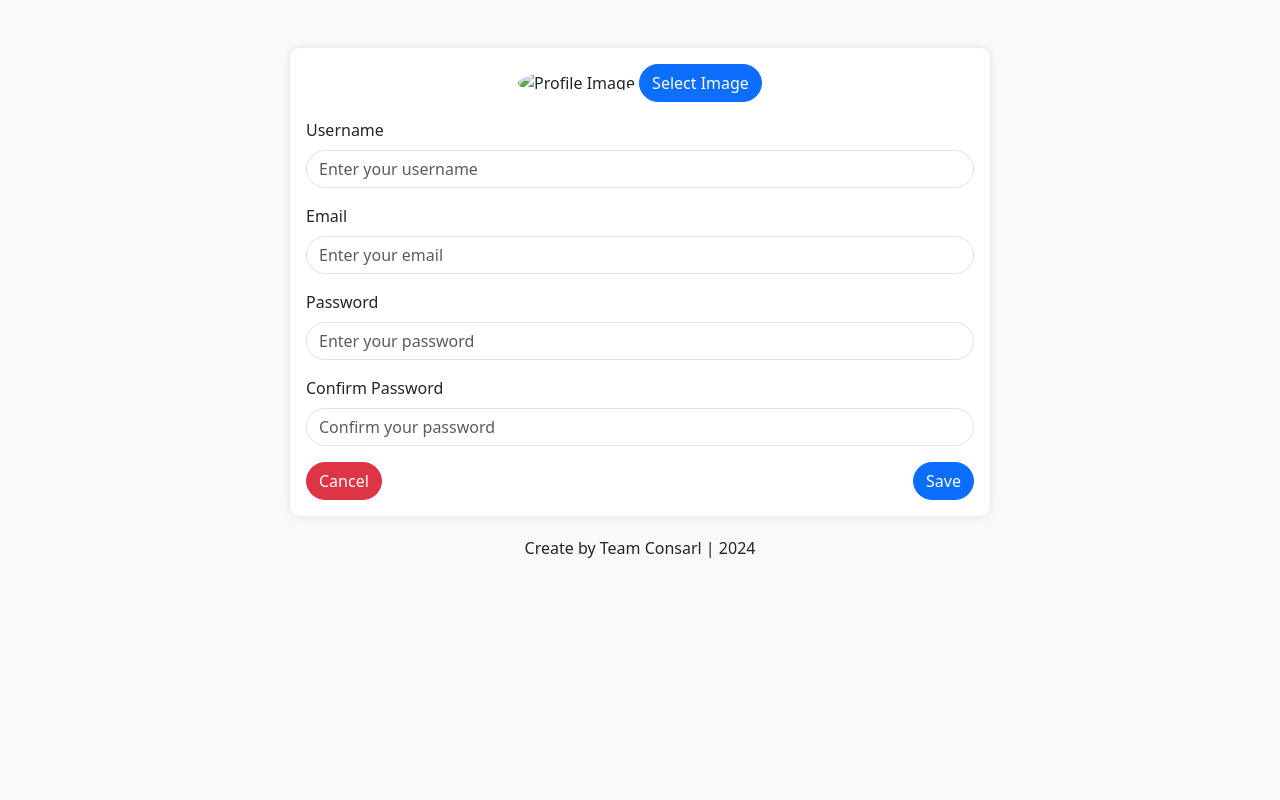
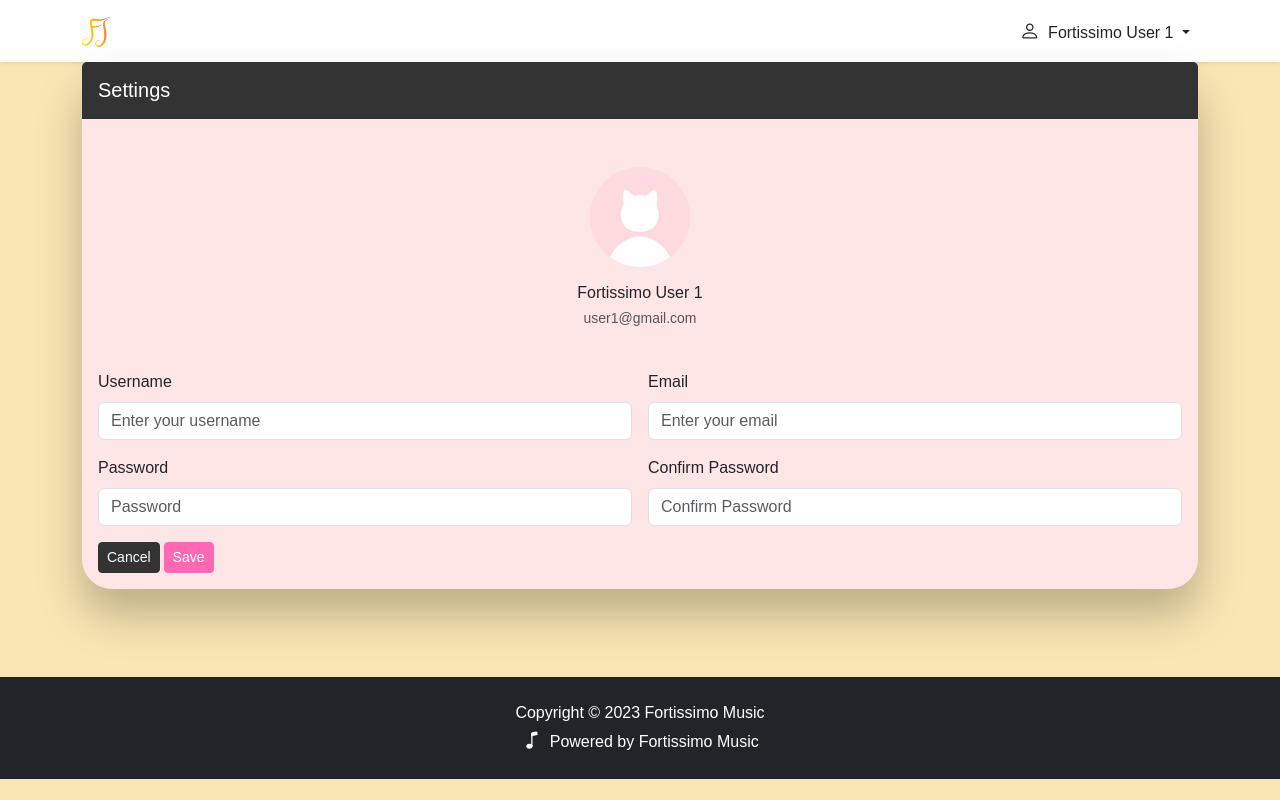
Before and after one commit to Asyfazz/form_profile, a Flask app: page /update in a window 1280 px wide. Run offline with Flask 3, Linux system fonts and the light colour scheme.

Commit message:
"Updated app.py, styles.css, form_pendaftaran.html, profile.html, and update_profile.html files with changes to layout, design, and functionality."

```diff
--- a/app.py
+++ b/app.py
@@ -6,9 +6,10 @@ app = Flask(__name__)
 def form():
     return render_template('form_pendaftaran.html')
 
-@app.route('/profile')
-def profile():
-    return render_template('profile.html')
+
+@app.route('/myprofile')
+def myprofile():
+    return render_template('my-profile.html')
 
 @app.route('/update')
 def update():
--- a/templates/update_profile.html
+++ b/templates/update_profile.html
@@ -1,124 +1,281 @@
 <!DOCTYPE html>
 <html lang="en">
 <head>
-    <meta charset="UTF-8">
-    <meta name="viewport" content="width=device-width, initial-scale=1.0">
-    <title>Settings</title>
-    <link href="https://cdn.jsdelivr.net/npm/bootstrap@5.3.0/dist/css/bootstrap.min.css" rel="stylesheet">
+  <meta charset="UTF-8" />
+  <meta name="viewport" content="width=device-width, initial-scale=1.0" />
+  <title>Fortissimo - Settings</title>
+  <link
+    href="https://cdn.jsdelivr.net/npm/bootstrap@5.3.3/dist/css/bootstrap.min.css"
+    rel="stylesheet"
+    integrity="sha384-QWTKZyjpPEjISv5WaRU9OFeRpok6YctnYmDr5pNlyT2bRjXh0JMhjY6hW+ALEwIH"
+    crossorigin="anonymous"
+  />
+  <link
+    rel="stylesheet"
+    href="https://cdn.jsdelivr.net/npm/bootstrap-icons@1.11.3/font/bootstrap-icons.min.css"
+  />
+  <link rel="stylesheet" href="static/css/style.css" />
   <style>
+    /* Add a colorful music theme */
     body {
-            background-color: #f8f9fa;
+      background-color: #fae6b4; /* warm beige background */
+      font-family: "Lora", sans-serif;
     }
-        .settings-container {
-            max-width: 700px;
-            margin: auto;
-            padding: 20px;
-            background: white;
-            border-radius: 10px;
-            box-shadow: 0 0 10px rgba(0, 0, 0, 0.1);
-        }
-        .profile-img {
-            width: 150px;
-            height: 150px;
-            border-radius: 50%;
-            object-fit: cover;
-            margin-bottom: 20px;
-        }
-        .form-control {
+    .card {
+      position: relative;
+      backdrop-filter: blur(20px);
+      background: rgba(255, 255, 255, 0.1);
+      box-shadow: 0 25px 45px rgba(0, 0, 0, 0.25);
+      border: 1px solid rgba(255, 255, 255, 0.1);
       border-radius: 30px;
     }
-        .btn {
-            border-radius: 30px;
+
+    .card:nth-child(1) {
+      background-color: #ffe6e6; /* pink */
     }
-        .logo {
-            width: 50px;
+
+    .card:nth-child(2) {
+      background-color: #c6f7d0; /* light green */
     }
-        .footer {
+
+    .card:nth-child(3) {
+      background-color: #87ceeb; /* sky blue */
+    }
+
+    .card-header {
+      background-color: #333; /* dark gray */
+      color: #fff;
+      padding: 1rem;
+      border-bottom: 1px solid #333;
+    }
+
+    .card-body {
+      padding: 1rem;
+    }
+
+    .btn-primary {
+      background-color: #ff69b4; /* pink button */
+      border-color: #ff69b4;
+    }
+
+    .btn-primary:hover {
+      background-color: #ffc107; /* orange button on hover */
+      border-color: #ffc107;
+    }
+
+    .btn-secondary {
+      background-color: #333; /* dark gray button */
+      border-color: #333;
+    }
+
+    .btn-secondary:hover {
+      background-color: #555; /* darker gray button on hover */
+      border-color: #555;
+    }
+
+    footer {
+      background-color: #333; /* dark gray footer */
+      color: #fff;
+      padding: 1rem;
       text-align: center;
-            margin-top: 20px;
     }
+
+    footer p {
+      margin-bottom: 0;
+    }
+
+    .bi-music-note {
+      font-size: 1.5rem;
+      margin-right: 0.5rem;
+    }
+
   </style>
 </head>
 <body>
+  <!--navbar-->
+  <nav class="navbar navbar-expand-lg bg-white shadow-sm">
     <div class="container">
-        <div class="settings-container mt-5 p-3">
-            <div class="text-center">
-                <img src="{{ user_image }}" alt="Profile Image" class="profile-img mb-3" id="profile-img">
-                <input type="file" class="form-control" id="image-input" style="display: none;">
-                <button class="btn btn-primary mb-3" id="select-image-btn">Select Image</button>
+      <button class="btn btn-sm btn-dark btn-toggle d-block d-md-none">
+        <i class="bi bi-list fs-5"></i>
+      </button>
+      <a class="navbar-brand text-dark font-lora d-md-none" href="#">
+        <img
+          src="static/images/logo.png"
+          alt="Logo"
+          width="30"
+          height="30"
+          class="d-inline-block align-text-top"
+        />
+      </a>
+      <button
+        class="navbar-toggler"
+        type="button"
+        data-bs-toggle="collapse"
+        data-bs-target="#navbarSupportedContent"
+        aria-controls="navbarSupportedContent"
+        aria-expanded="false"
+        aria-label="Toggle navigation"
+      >
+        <span class="navbar-toggler-icon"></span>
+      </button>
+      <div class="collapse navbar-collapse" id="navbarSupportedContent">
+        <div
+          class="d-flex flex-md-row flex-column justify-content-between w-100"
+        >
+          <a
+            class="navbar-brand text-dark font-lora d-none d-md-block"
+            href="#"
+          >
+            <img
+              src="static/images/logo.png"
+              alt="Logo"
+              width="30"
+              height="30"
+              class="d-inline-block align-text-top"
+            />
+          </a>
+          <ul class="navbar-nav mb-2 mb-lg-0 order-sm-last">
+            <li class="nav-item dropdown">
+              <a
+                class="nav-link dropdown-toggle text-dark text-capitalize"
+                href="javascript:void(0)"
+                role="button"
+                data-bs-toggle="dropdown"
+                aria-expanded="false"
+              >
+                <i class="bi bi-person fs-5 me-1"></i>
+                Fortissimo User 1
+              </a>
+              <ul class="dropdown-menu dropdown-menu-lg-end">
+                <li>
+                  <a class="dropdown-item" href="">My Profile</a>
+                </li>
+                <li>
+                  <a class="dropdown-item" href="">Setting</a>
+                </li>
+                <hr class="dropdown-divider" />
+                <li>
+                  <a class="dropdown-item" href="">Logout</a>
+                </li>
+              </ul>
+            </li>
+          </ul>
         </div>
-            <form id="update-profile-form">
-                <div class="mb-3">
-                    <label for="username" class="form-label">Username</label>
-                    <input type="text" class="form-control" id="username" placeholder="Enter your username" value="{{ user_username }}">
       </div>
-                <div class="mb-3">
-                    <label for="email" class="form-label">Email</label>
-                    <input type="email" class="form-control" id="email" placeholder="Enter your email" value="{{ user_email }}">
     </div>
-                <div class="mb-3">
-                    <label for="password" class="form-label">Password</label>
-                    <input type="password" class="form-control" id="password" placeholder="Enter your password">
+  </nav>
+  <!--end navbar-->
+
+  <!-- content -->
+  <div class="container" style="margin-bottom: 5.5rem">
+    <div class="row">
+      <div class="col-12">
+        <!-- Section form -->
+        <div class="section-form">
+          <div class="card border-0" style="background-color: #ffe6e6; /* pink */">
+            <div class="card-header">
+              <h5 class="m-0">Settings</h5>
             </div>
-                <div class="mb-3">
-                    <label for="confirm-password" class="form-label">Confirm Password</label>
-                    <input type="password" class="form-control" id="confirm-password" placeholder="Confirm your password">
+            <div class="card-image text-center m-auto border-0 mt-4 py-4">
+              <div class="position-relative">
+                <input
+                  type="file"
+                  style="position: absolute; opacity: 0; inset: 0"
+                />
+                <img
+                  src="./static/images/profile_placeholder.png"
+                  alt="profile"
+                  style="width: 100px; height: 100px; object-fit: cover"
+                  class="rounded-circle"
+                />
               </div>
-                <div class="d-flex justify-content-between">
-                    <button type="button" class="btn btn-danger" id="cancel-btn">Cancel</button>
-                    <button type="button" class="btn btn-primary" id="save-btn">Save</button>
+              <h6 class="mt-3 mb-1">Fortissimo User 1</h6>
+              <small class="text-muted">user1@gmail.com</small>
+            </div>
+            <div class="card-body">
+              <form class="row g-3">
+                <div class="col-md-6">
+                  <label for="inputUsername" class="form-label"
+                    >Username</label
+                  >
+                  <input
+                    type="text"
+                    class="form-control"
+                    id="inputUsername"
+                    placeholder="Enter your username"
+                  />
+                </div>
+                <div class="col-md-6">
+                  <label for="inputEmail4" class="form-label"
+                    >Email</label
+                  >
+                  <input
+                    type="email"
+                    class="form-control"
+                    id="inputEmail4"
+                    placeholder="Enter your email"
+                  />
+                </div>
+                <div class="col-md-6">
+                  <label for="inputPassword" class="form-label"
+                    >Password</label
+                  >
+                  <input
+                    type="password"
+                    class="form-control"
+                    id="inputPassword"
+                    placeholder="Password"
+                  />
+                </div>
+                <div class="col-md-6">
+                  <label for="inputPassword" class="form-label"
+                    >Confirm Password</label
+                  >
+                  <input
+                    type="password"
+                    class="form-control"
+                    id="inputPassword"
+                    placeholder="Confirm Password"
+                  />
+                </div>
+                <div class="col-12">
+                  <div class="d-flex align-items-center gap-1">
+                    <a href="" class="btn btn-sm btn-secondary">Cancel</a>
+                    <button type="submit" class="btn btn-sm btn-primary">
+                      Save
+                    </button>
+                  </div>
                 </div>
               </form>
             </div>
           </div>
-    <div class="footer">
-        Create by Team Consarl | 2024
         </div>
-    <script src="https://code.jquery.com/jquery-3.6.0.min.js"></script>
-    <script>
-        $(document).ready(function() {
-            $('#select-image-btn').click(function() {
-                $('#image-input').click();
-            });
+      </div>
+    </div>
+  </div>
+  <!-- end content -->
 
-            $('#image-input').change(function() {
-                const file = this.files[0];
-                if (file) {
-                    const reader = new FileReader();
-                    reader.onload = function(e) {
-                        $('#profile-img').attr('src', e.target.result);
-                    }
-                    reader.readAsDataURL(file);
-                }
-            });
+  <!-- Add a music-themed footer -->
+  <footer class="bg-dark text-white py-4">
+    <div class="container">
+      <p class="mb-0">Copyright &copy; 2023 Fortissimo Music</p>
+      <p class="mb-0">
+        <i class="bi bi-music-note fs-5 me-1"></i>
+        Powered by Fortissimo Music
+      </p>
+    </div>
+  </footer>
 
-            $('#save-btn').click(function() {
-                const formData = new FormData();
-                formData.append('username', $('#username').val());
-                formData.append('email', $('#email').val());
-                formData.append('password', $('#password').val());
-                formData.append('confirm_password', $('#confirm-password').val());
-                formData.append('image', $('#image-input')[0].files[0]);
-
-                $.ajax({
-                    url: '/update_profile',
-                    type: 'POST',
-                    data: formData,
-                    processData: false,
-                    contentType: false,
-                    success: function(response) {
-                        alert('Profile updated successfully');
-                    },
-                    error: function(error) {
-                        alert('Error updating profile');
-                    }
-                });
-            });
-
-            $('#cancel-btn').click(function() {
-                window.location.reload();
-            });
-        });
-    </script>
+  <script src="https://cdn.jsdelivr.net/npm/jquery@3.6.0/dist/jquery.min.js"></script>
+  <script
+    src="https://cdn.jsdelivr.net/npm/bootstrap@5.3.3/dist/js/bootstrap.bundle.min.js"
+    integrity="sha384-YvpcrYf0tY3lHB60NNkmXc5s9fDVZLESaAA55NDzOxhy9GkcIdslK1eN7N6jIeHz"
+    crossorigin="anonymous"
+  ></script>
+  <script
+    src="https://cdn.jsdelivr.net/npm/@popperjs/core@2.11.8/dist/umd/popper.min.js"
+    integrity="sha384-I7E8VVD/ismYTF4hNIPjVp/Zjvgyol6VFvRkX/vR+Vc4jQkC+hVqc2pM8ODewa9r"
+    crossorigin="anonymous"
+  ></script>
 </body>
 </html>
```
Also changed, not shown: static/css/styles.css (+56 -1 lines), templates/form_pendaftaran.html (+12 -6 lines), templates/my-profile.html (added, +236 -0 lines), templates/profile.html (deleted, +0 -84 lines), static/images/logo.png (renamed from static/logo.png), static/images/piano.png (renamed from static/piano.png), static/images/piano.svg (added), static/images/profile_placeholder.png (added), 1 other file. Lines whose indentation alone changed are shown as unchanged.
